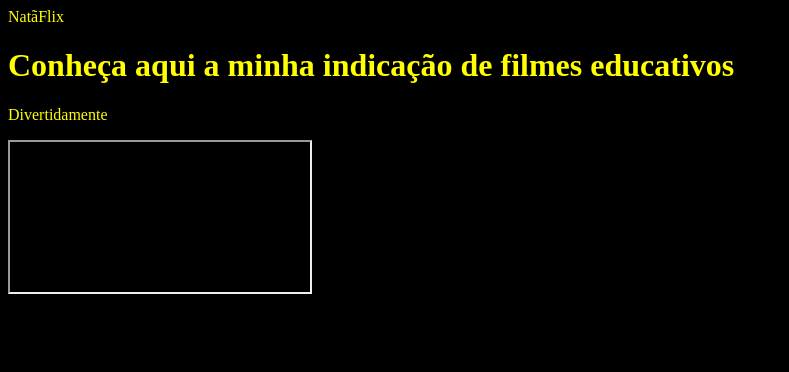
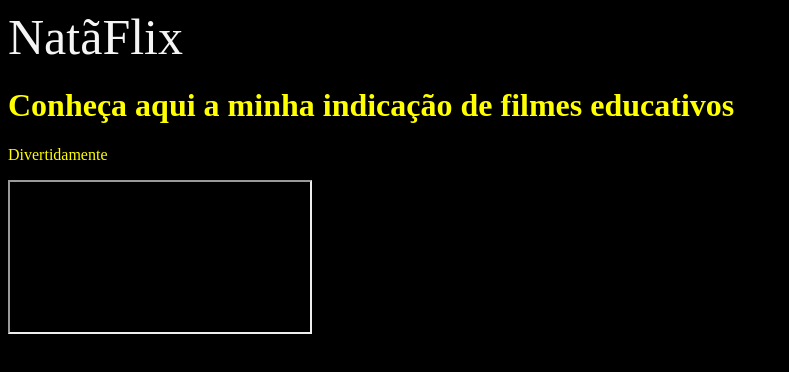
Before and after one commit to GoukenMisterLoucura/recomendador-de-filmes, a plain HTML site: page index.html in a window 1280 px wide. Shown: the whole page, without its empty margins (0-789 px from the left). Drawn offline with Linux system fonts and the light colour scheme.

Commit message:
borda do titulo

```diff
--- a/style.css
+++ b/style.css
@@ -3,5 +3,7 @@ body {
     color: yellow
 }
 header{
-    font-size: 50
+    font-size: 50px;
+    color: whitesmoke;
+    border-bottom: sold 15px gray;
 }
```
